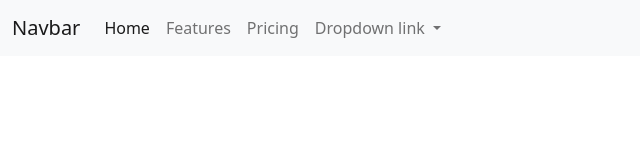
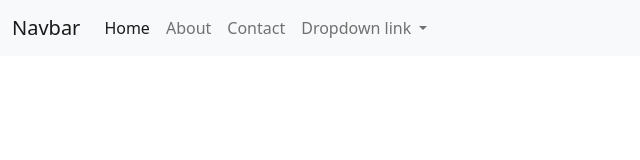
Before and after one commit to SubhamShah/Gitbash-test-Site, a plain HTML site: page index.html in a window 1280 px wide. Shown: the full height of the page, 0-640 px from the left. Drawn offline with nearby package versions, Linux system fonts and the light colour scheme.

Commit message:
About and Contact nav added

```diff
--- a/index.html
+++ b/index.html
@@ -23,10 +23,10 @@
               <a class="nav-link active" aria-current="page" href="#">Home</a>
             </li>
             <li class="nav-item">
-              <a class="nav-link" href="#">Features</a>
+              <a class="nav-link" href="#">About</a>
             </li>
             <li class="nav-item">
-              <a class="nav-link" href="#">Pricing</a>
+              <a class="nav-link" href="#">Contact</a>
             </li>
             <li class="nav-item dropdown">
               <a class="nav-link dropdown-toggle" href="#" id="navbarDropdownMenuLink" role="button" data-bs-toggle="dropdown" aria-expanded="false">
```
